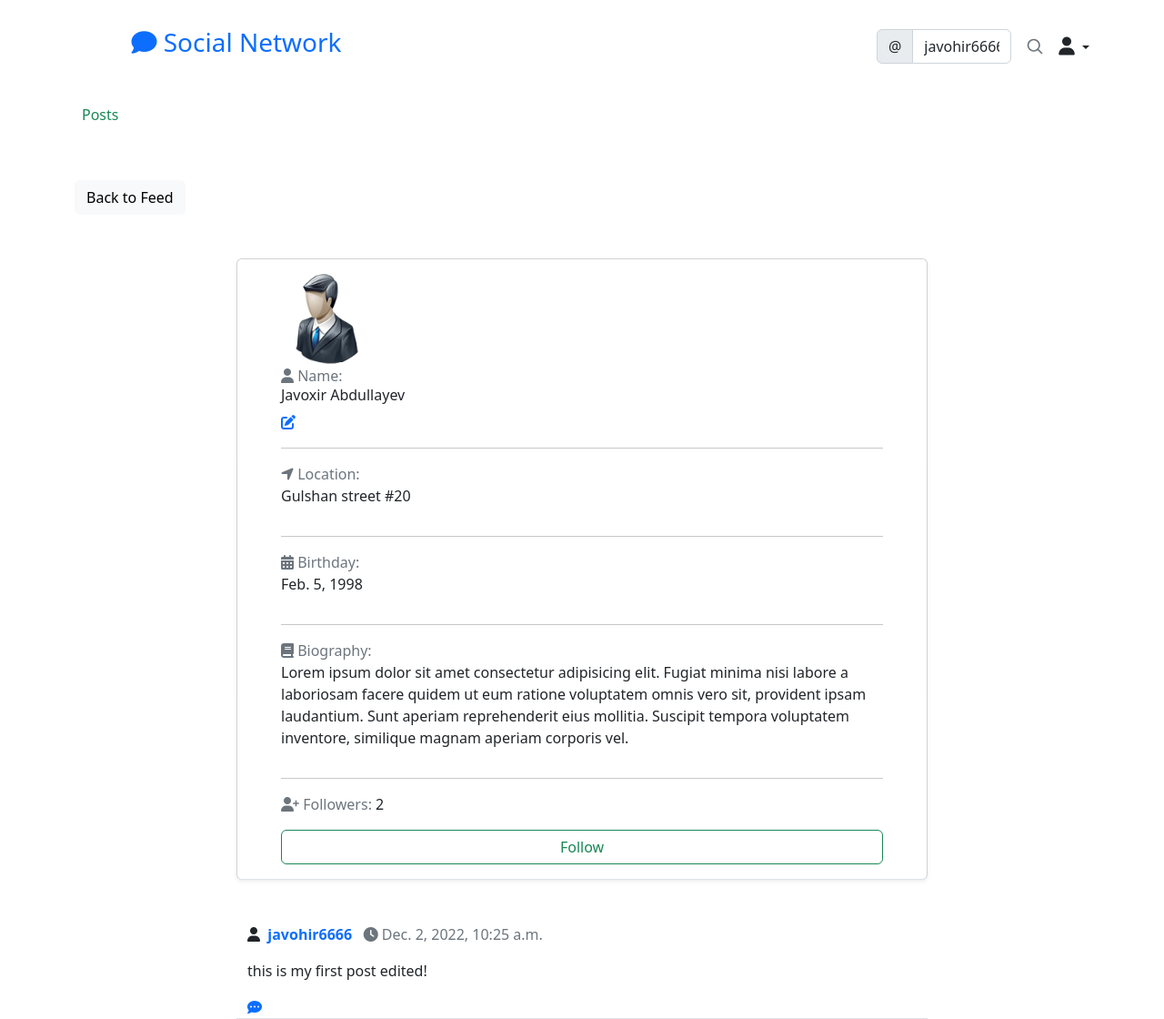
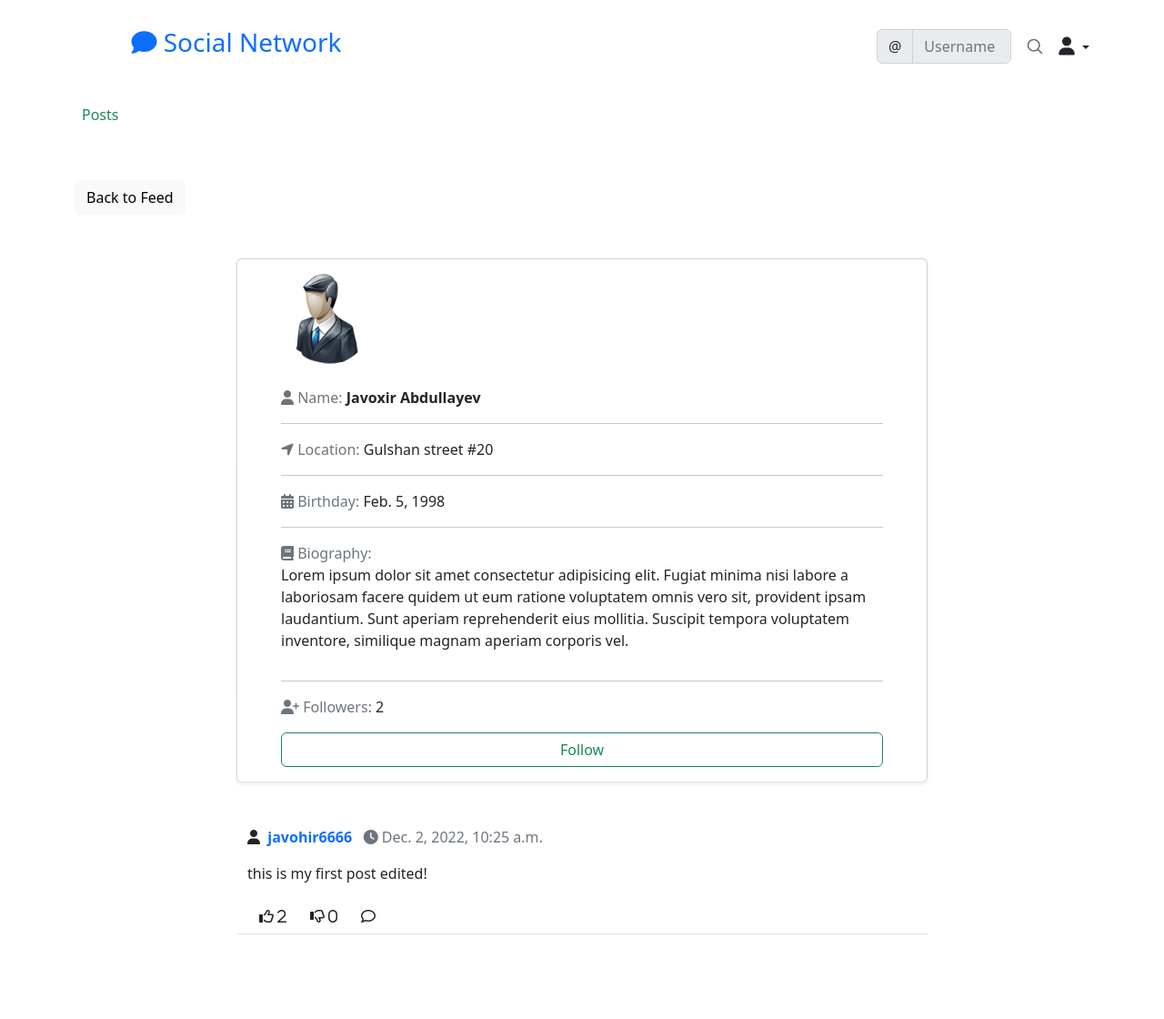
Before and after one commit to javohir6666/Social-media-django, a Django app: page /social/profile/2 in a window 1280 px wide. Shown: the whole page at 91% size. After the commit the page ends 1027 px from the top, so only its background shows below. Run offline with Django 4.2, Linux system fonts and the light colour scheme; data comes from the database, SQL or seed files in the repository; both versions use the stored data as it was after the commit; some libraries are stand-ins or nearby versions.

Commit message:
profile dashboard updated

```diff
--- a/landing/templates/landing/base.html
+++ b/landing/templates/landing/base.html
@@ -19,7 +19,7 @@
             <div class="col-5 pt-3">
               <div class="input-group mb-3">
                 <span class="input-group-text" id="basic-addon1">@</span>
-                <input type="text" class="form-control" placeholder="Username" value="{{ user.username }}" aria-label="Username" aria-describedby="basic-addon1">
+                <input type="text" class="form-control" placeholder="Username" disabled value="{{ request.user.username }}" aria-label="Username" aria-describedby="basic-addon1">
               </div>
             </div>
             <a class="link-secondary" href="#" aria-label="Search">
--- a/social/templates/social/profile.html
+++ b/social/templates/social/profile.html
@@ -7,6 +7,9 @@
   </div>
   <div class="row justify-content-center mt-5">
     <div class="card shadow-sm col-md-8 col-sm-12 border-bottom px-5 pt-3">
+      {% if request.user == user %}
+      <div class="text-end"><a href="{% url 'profile-edit' profile.pk %}"><i class="fas fa-edit"></i></a></div>
+      {% endif %}
       {% if profile.picture %}
       <img
         src="{{profile.picture.url }}"
@@ -15,35 +18,40 @@
         height="100"
         alt="{{profile.name}}"
       />
-      {% endif %} {% if profile.name %}
-      <span class="text-muted"
-        ><i class="fa fa-user" aria-hidden="true"></i>&nbsp;Name:
+      {% endif %}
+
+      {% if profile.name %}
+      <span class="mt-4 text-muted"><i class="fa fa-user"></i>&nbsp;Name: <span class="text-dark"><b>{{profile.name}}</b></span></span>
+      {% endif %}
+      <hr>
+
+      {% if profile.location %}
+      <span class="text-muted"><i class="fa fa-location-arrow"></i>&nbsp;Location:
+        <span class="text-dark">{{profile.location}}
+        </span>
       </span>
-      <h6>{{profile.name}}</h6>
-      {% if profile.user == user %}
-      <a href="{% url 'profile-edit' profile.pk %}"><i class="fas fa-edit"></i></a>
+
       {% endif %}
-      {% endif %} <hr> {% if profile.location %}
-      <span class="text-muted"
-        ><i class="fa fa-location-arrow" aria-hidden="true"></i>&nbsp;Location:
-      </span>
-      <p>{{profile.location}}</p>
-      {% endif %}  <hr> {% if profile.birh_date %}
-      <span class="text-muted"
-        ><i class="fa fa-calendar" aria-hidden="true"></i>&nbsp;Birthday:
-      </span>
-      <p>{{profile.birh_date}}</p> <hr>
+
+      <hr>
+
+      {% if profile.birh_date %}
+      <span class="text-muted"><i class="fa fa-calendar"></i>&nbsp;Birthday:
+        <span class="text-dark"> {{profile.birh_date}}</span></span>
+
+      <hr>
       {% endif %} {% if profile.bio %}
       <span class="text-muted"
-        ><i class="fa fa-book" aria-hidden="true"></i>&nbsp;Biography:
+        ><i class="fa fa-book"></i>&nbsp;Biography:
       </span>
       <p class=" ">{{profile.bio}}</p>
       {% endif %}
       <hr>
       <!-- Start Followers  -->
       <div class="row d-flex mb-3">
-        <p><span class="text-muted"><i class="fa fa-user-plus" aria-hidden="true"></i>&nbsp;Followers: </span>{{number_of_followers}}</p>
+        <p><span class="text-muted"><i class="fa fa-user-plus"></i>&nbsp;Followers: </span>{{number_of_followers}}</p>
         {% if user == request.user %}
+        {% for follower in followers %}<p> {{follower.profile.user.username}} </p>{% endfor %}
         {% else %}
         {% if is_following %}
         <form method="POST" action="{% url 'remove-follower' profile.pk %}">
@@ -69,28 +77,38 @@
   <div class="row justify-content-center mt-5">
     <div class="col-md-8 col-sm-12 border-bottom">
       <p>
-        <i class="fa fa-user" aria-hidden="true"></i>
+        <i class="fa fa-user"></i>
         &nbsp;<strong
           ><a href="#" class="text-decoration-none">{{post.author}}</a></strong
         >
         &nbsp;
         <span class="text-muted">
-          <i class="fa fa-clock" aria-hidden="true"> </i
+          <i class="fa fa-clock"> </i
           >&nbsp;{{post.created_at}}</span
         >
       </p>
       <p>{{post.body|safe|slice:50}}</p>
-      <a href="{% url 'post-detail' post.pk %}"
-        ><i class="fa fa-commenting" aria-hidden="true"></i
-      ></a>
-      {% if request.user == post.author %}
-      <a href="{% url 'post-delete' post.pk %}"
-        ><i class="fa fa-trash" aria-hidden="true"></i
-      ></a>
-      <a href="{% url 'post-edit' post.pk %}"
-        ><i class="fa fa-pencil" aria-hidden="true"></i
-      ></a>
-      {% endif %}
+      <div class="d-flex flex-row">
+        <form method="POST" action="{% url 'like' post.pk %}">
+            {% csrf_token %}
+            <input type="hidden" name="next" value="{{ request.path }}">
+            <button type="submit" class="btn btn-transparent">
+                <i class="far fa-thumbs-up">&nbsp;<span>{{post.like.all.count}}</span></i>
+            </button>
+        </form>
+        <form method="POST" action="{% url 'dislike' post.pk %}">
+            {% csrf_token %}
+            <input type="hidden" name="next" value="{{ request.path }}">
+            <button type="submit" class="btn btn-transparent">
+                <i class="far fa-thumbs-down">&nbsp;<span>{{post.dislikes.all.count}}</span></i>
+            </button>
+        </form>
+        <a class="btn btn-transparent" href="{% url 'post-detail' post.pk %}"><i class="far fa-comment"></i></a>
+        {% if request.user == post.author %}
+        <a class="btn btn-transparent" href="{% url 'post-delete' post.pk %}"><i class="fa fa-trash"></i></a>
+        <a class="btn btn-transparent" href="{% url 'post-edit' post.pk %}"><i class="fa fa-pencil"></i></a>
+        {% endif %}
+    </div>
     </div>
   </div>
   {% endfor %}
--- a/social/views.py
+++ b/social/views.py
@@ -38,7 +38,7 @@
     def get(self, request, pk, *args, **kwargs):
         post = Post.objects.get(pk=pk)
         form = CommentForm()
-        comments = Comment.objects.filter(post=post).order_by('-created_at')
+        comments = Comment.objects.filter(post=post).order_by('created_at')
 
         context = {
             'post': post,
```
Also changed, not shown: social/templates/social/post_detail.html (+46 -19 lines), db.sqlite3.
